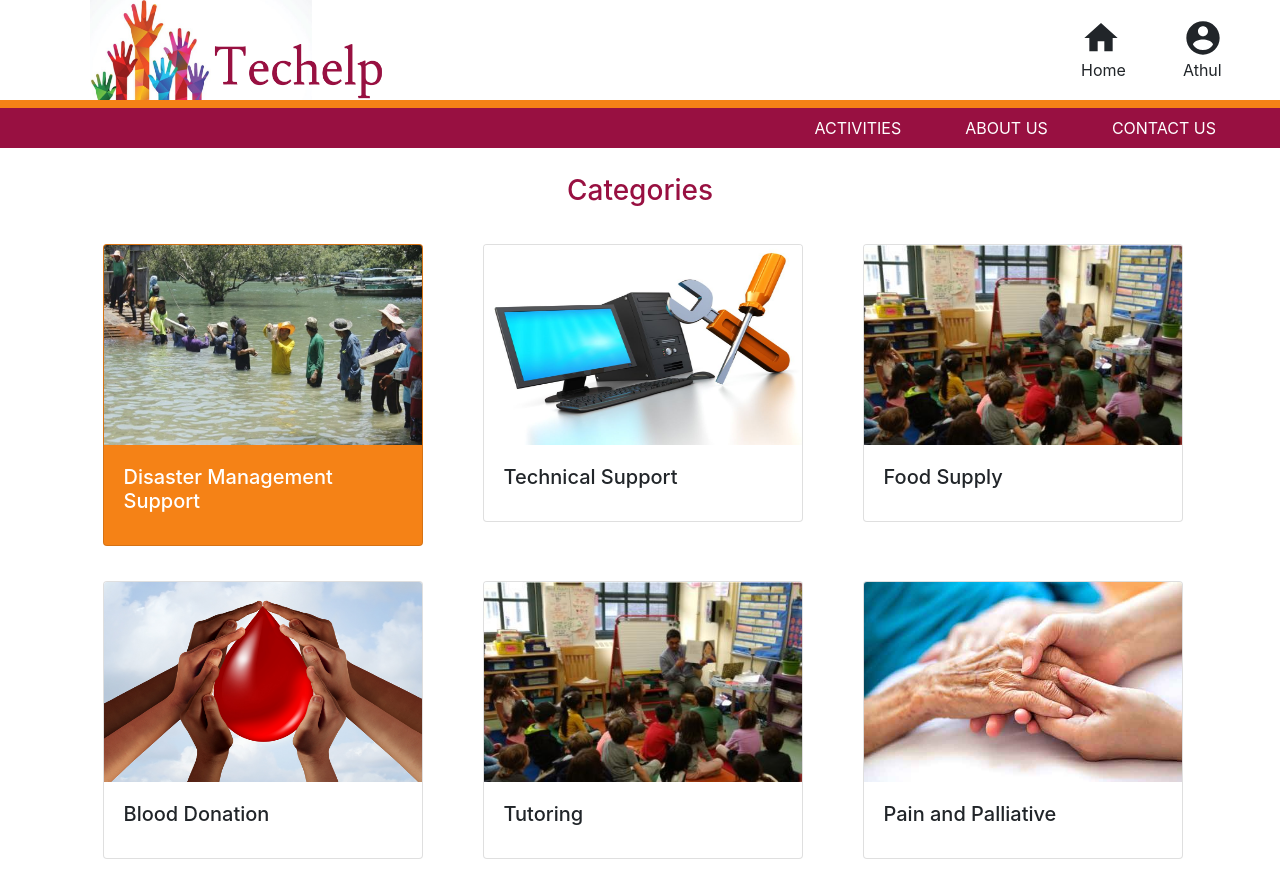
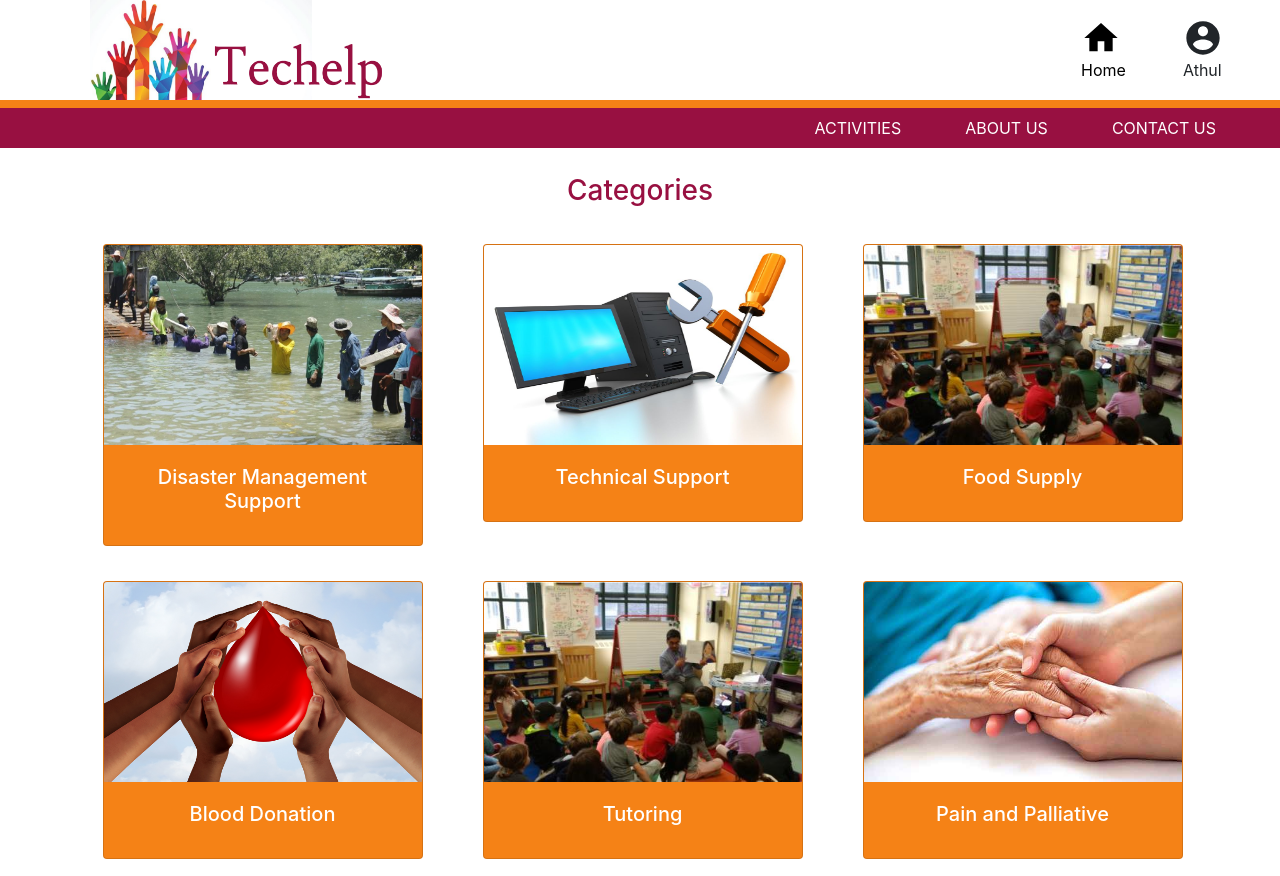
Before and after one commit to athulatk/Volunteer-portal-react, a React (Create React App) app: page /home in a window 1280 px wide. Built offline with nearby package versions, Linux system fonts and the light colour scheme.

Commit message:
modified ui

```diff
--- a/src/Signup.js
+++ b/src/Signup.js
@@ -1,4 +1,5 @@
 import React,{useState} from 'react'
+import {useHistory} from 'react-router-dom'
 import Navbar1 from './components/Navbar1'
 import Navbar2 from './components/Navbar2'
 import './Signup.css'
@@ -10,6 +11,7 @@ function Signup() {
     const[pass1,setPass1]=useState("");
     const[pass2,setPass2]=useState("");
     const[password,setPassword]=useState("");
+    let history=useHistory();
 
 
     function confirmPassword(){
@@ -25,6 +27,8 @@ function Signup() {
     function onSubmit(e){
         e.preventDefault();
         confirmPassword();
+        history.push("/home")
+
 
     }
 
--- a/src/components/Categories.js
+++ b/src/components/Categories.js
@@ -11,10 +11,10 @@ function Categories() {
         <Col className="grid__element">
 
         <Card style={{ width: '20rem' ,margin:"5% 5% 5% 5%",backgroundColor:"#F58216"}}>
-        <Link to="/signup">
+        <Link to="/signup" style={{textDecoration:"none"}}>
         <Card.Img height="200px" variant="top" src="/images/dis.jpg" />
         <Card.Body>
-        <Card.Title style={{textDecoration:"none",color:"white"}}>Disaster Management Support</Card.Title>
+        <Card.Title style={{color:"white",textAlign:"center"}}>Disaster Management Support</Card.Title>
         </Card.Body>
         </Link>
         </Card>
@@ -22,20 +22,20 @@ function Categories() {
         </Col>
         <Col>
 
-        <Card style={{ width: '20rem' ,margin:"5% 5% 5% 5%"}}>
+        <Card style={{ width: '20rem' ,margin:"5% 5% 5% 5%",backgroundColor:"#F58216"}}>
         <Card.Img height="200px" variant="top" src="/images/ts.jpg" />
         <Card.Body>
-        <Card.Title>Technical Support</Card.Title>
+        <Card.Title style={{color:"white",textAlign:"center"}}>Technical Support</Card.Title>
         </Card.Body>
         </Card>
 
         </Col>
         <Col className="grid__element">
 
-        <Card style={{ width: '20rem' ,margin:"5% 5% 5% 5%"}}>
+        <Card style={{ width: '20rem' ,margin:"5% 5% 5% 5%",backgroundColor:"#F58216"}}>
         <Card.Img height="200px" variant="top" src="/images/tut.jpg" />
         <Card.Body>
-        <Card.Title>Food Supply</Card.Title>
+        <Card.Title style={{color:"white",textAlign:"center"}}>Food Supply</Card.Title>
         </Card.Body>
         </Card>
 
@@ -45,30 +45,30 @@ function Categories() {
         <Row className="row">
         <Col className="grid__element">
 
-        <Card style={{ width: '20rem' ,margin:"5% 5% 5% 5%"}}>
+        <Card style={{ width: '20rem' ,margin:"5% 5% 5% 5%",backgroundColor:"#F58216"}}>
         <Card.Img height="200px" variant="top" src="/images/blood.jpg" />
         <Card.Body>
-        <Card.Title>Blood Donation</Card.Title>
+        <Card.Title style={{color:"white",textAlign:"center"}}>Blood Donation</Card.Title>
         </Card.Body>
         </Card>
 
         </Col>
         <Col className="grid__element">
 
-        <Card style={{ width: '20rem' ,margin:"5% 5% 5% 5%"}}>
+        <Card style={{ width: '20rem' ,margin:"5% 5% 5% 5%",backgroundColor:"#F58216"}}>
         <Card.Img height="200px" variant="top" src="/images/tut.jpg" />
         <Card.Body>
-        <Card.Title>Tutoring</Card.Title>
+        <Card.Title style={{color:"white",textAlign:"center"}}>Tutoring</Card.Title>
         </Card.Body>
         </Card>
 
         </Col>
         <Col className="grid__element">
 
-        <Card style={{ width: '20rem' ,margin:"5% 5% 5% 5%"}}>
+        <Card style={{ width: '20rem' ,margin:"5% 5% 5% 5%",backgroundColor:"#F58216"}}>
         <Card.Img height="200px" variant="top" src="/images/pain.jpg" />
         <Card.Body>
-        <Card.Title>Pain and Palliative</Card.Title>
+        <Card.Title style={{color:"white",textAlign:"center"}}>Pain and Palliative</Card.Title>
         </Card.Body>
         </Card>
 
--- a/src/components/Navbar3.js
+++ b/src/components/Navbar3.js
@@ -1,19 +1,24 @@
 import React from 'react'
 import './Nav.css'
 import HomeIcon from '@material-ui/icons/Home';
+import {Link} from 'react-router-dom'
 import AccountCircleIcon from '@material-ui/icons/AccountCircle';
 function Navbar3() {
     return (
         <div>
             <nav className="nav">
             <div className="head">
+            <Link to="/home">
             <img className="header__logo" src="images/brand.png" alt=""/>
+            </Link>
         </div>
                 <div className="user">
+                    <Link to="/home" style={{textDecoration:"none",color:"black"}}>
                     <div className="navicon">
                     <HomeIcon style={{fontSize:40}}/>
                     Home
                     </div>
+                    </Link>
                     <div className="navicon">
                     <AccountCircleIcon style={{fontSize:40}}/>
                     Athul
```
